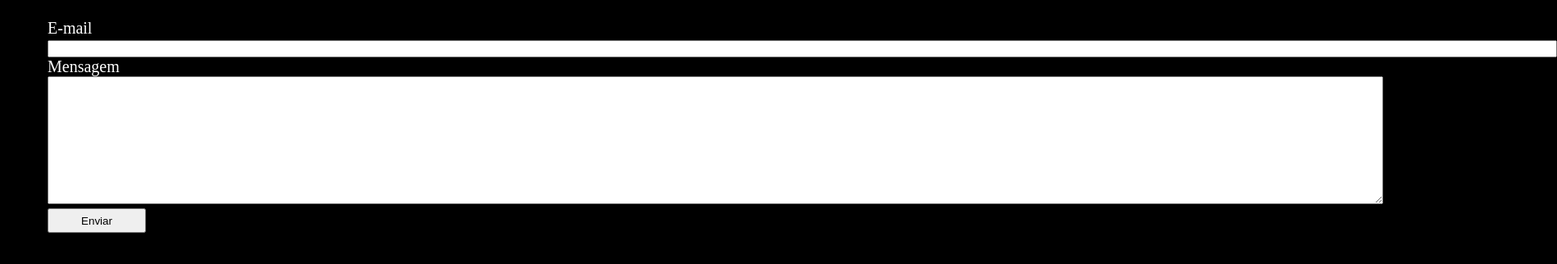
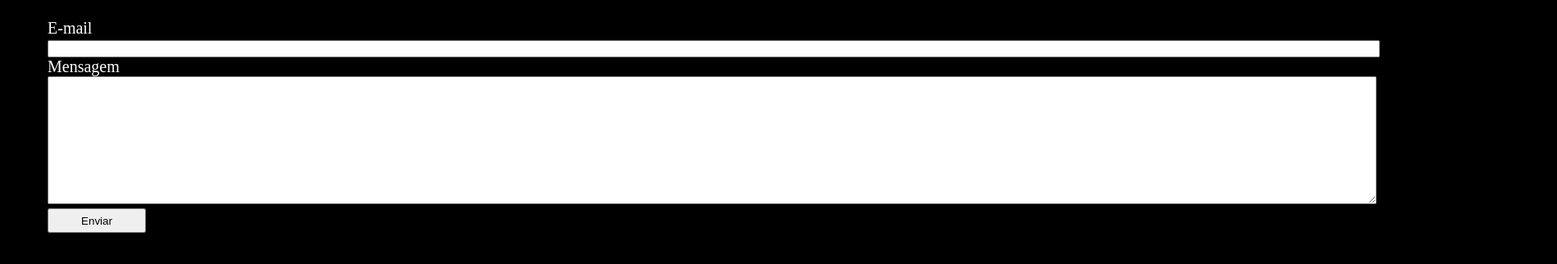
Before and after one commit to sorasks/sorasks.github.io, a plain HTML site: page contato.html in a window 1280 px wide. Shown: the part 360-682 px from the top of the page at 82% size, 1899 px wide, since content can reach past the window. Drawn offline with Linux system fonts and the light colour scheme.

Commit message:
Update contato.html

```diff
--- a/contato.html
+++ b/contato.html
@@ -27,12 +27,12 @@
 
         <label id="email1" for="email">E-mail</label>
     </br>
-        <input type="email" id="email" name="email" size="227" required></textarea><br>
+        <input type="email" id="email" name="email" size="200" required></textarea><br>
 
 
         <label for="mensagem">Mensagem</label>
     </br>
-        <textarea id="mensagem" name="mensagem" rows="10" cols="201" required></textarea><br>
+        <textarea id="mensagem" name="mensagem" rows="10" cols="200" required></textarea><br>
 
         <button class="botao" type="submit">Enviar</button>
 
```
